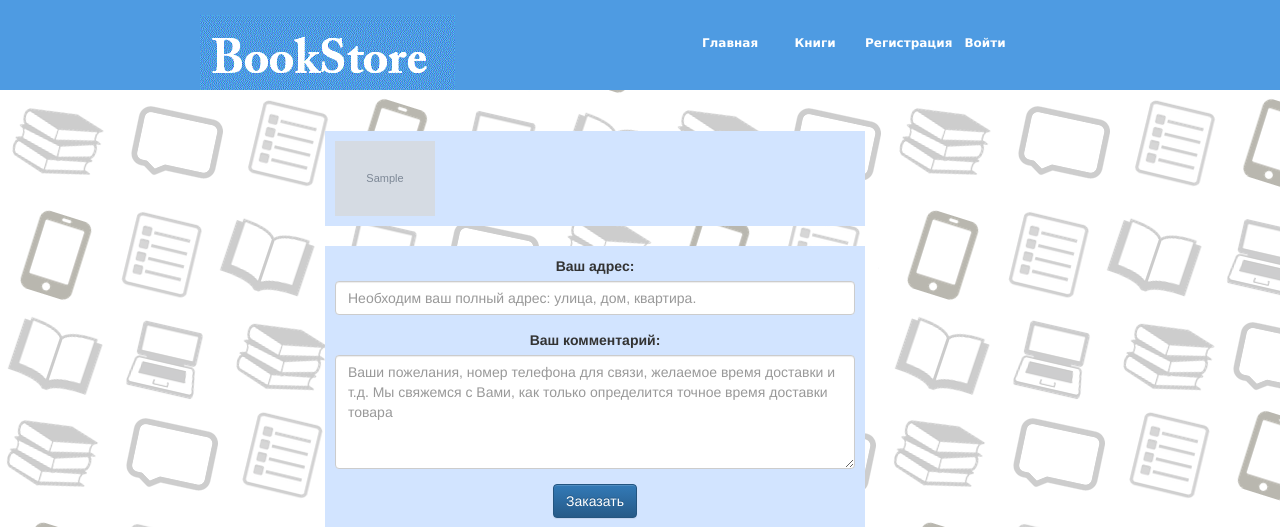
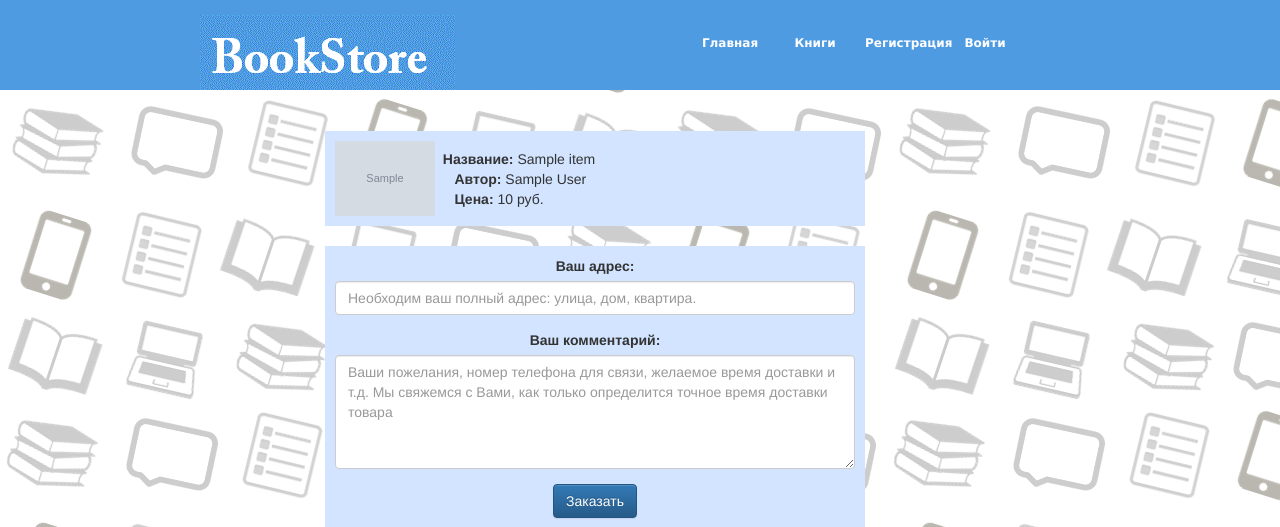
Before and after one commit to Lunthu/BookStore, a Django app: a page that uses blog/templates/order_create.html in a window 1280 px wide. Shown: the top 527 px of the page. Run offline with Django 3.2, Linux system fonts and the light colour scheme; tables that the repository leaves empty hold one stand-in row (values such as "Sample post"); grey boxes marked "Sample" are stand-in pictures; some libraries are stand-ins or nearby versions.

Commit message:
Круто!

```diff
--- a/blog/templates/order_create.html
+++ b/blog/templates/order_create.html
@@ -7,7 +7,9 @@
     <br>
 <div class="row">
   <div class="col-md-1"></div>
-  <div class="col-md-12"><div id="centerLayer"><img src="{{ item.item_image.url }}" width="100"/></div></div></div>
+  <div class="col-md-12"><div id="centerLayer"><table border="0"><tr><td><img src="{{ item.item_image.url }}" width="100"/></td><td>&nbsp&nbsp</td>
+      <td><div><b>Название: </b>{{item.item_name}}</div><div><b>&nbsp&nbsp  Автор: </b>{{item.author_id}}</div>
+          <div><b>&nbsp&nbsp  Цена: </b>{{item.item_price}} руб.</div></td></tr></table></div></div></div>
 
 
 
```
